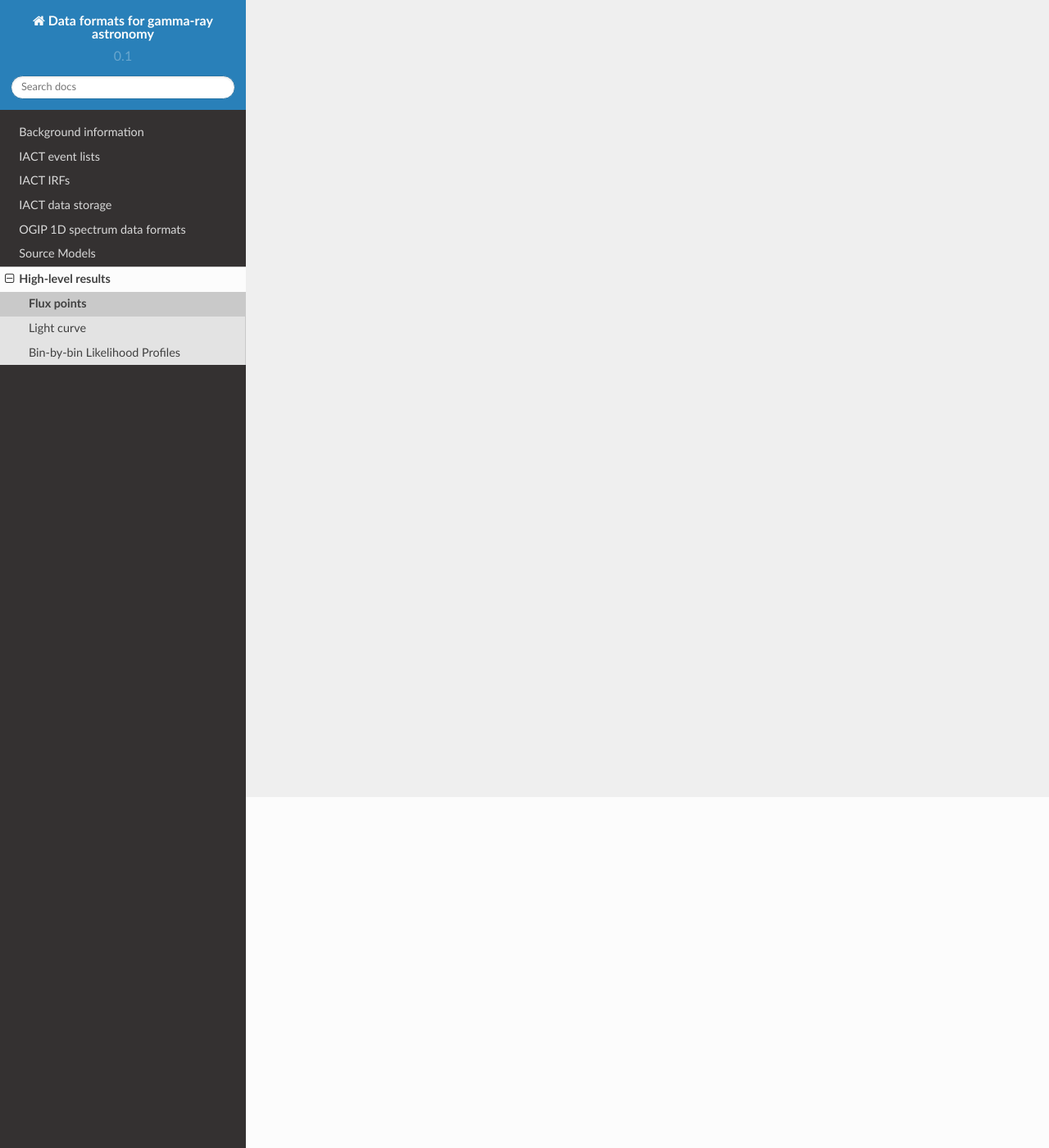
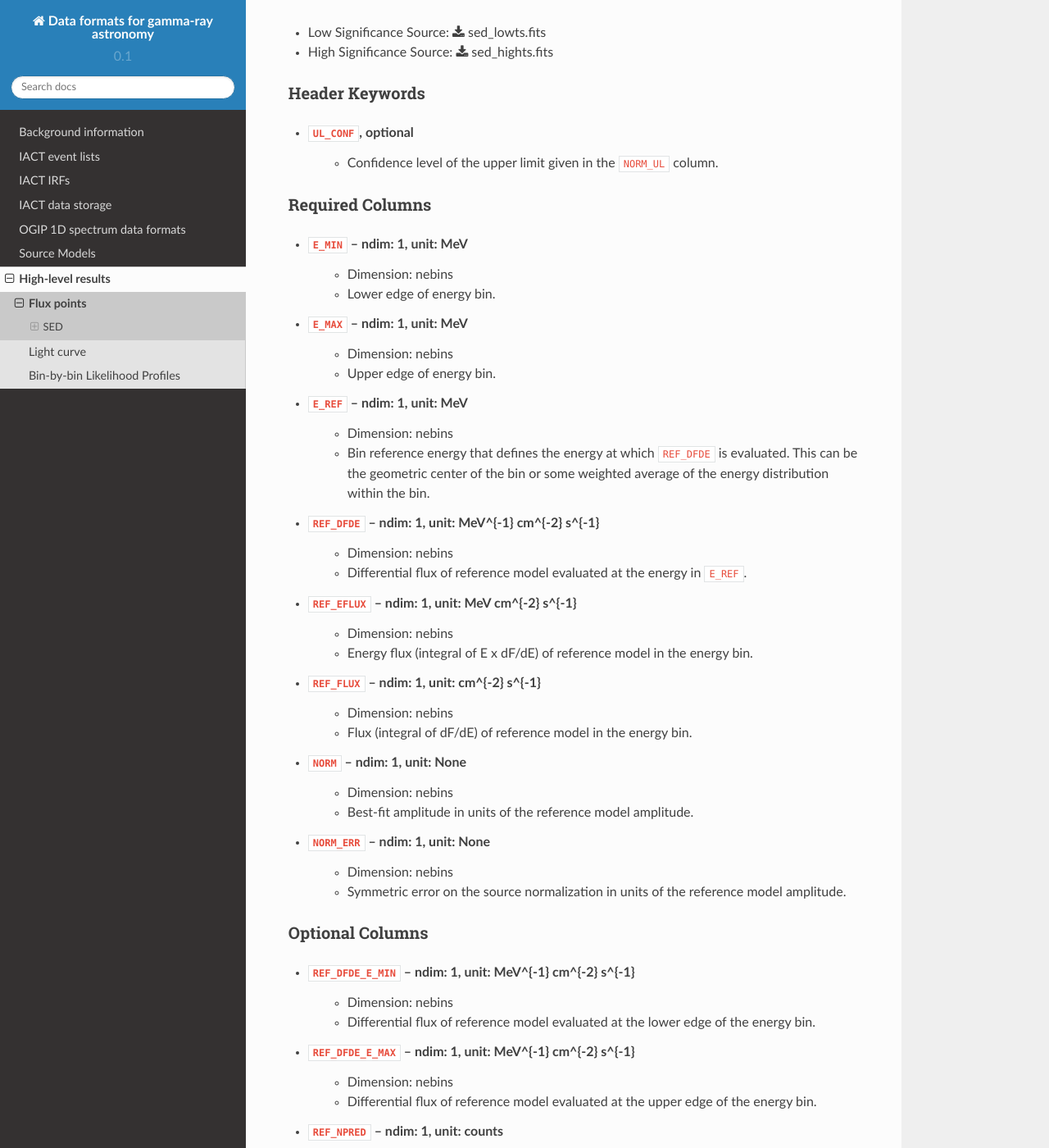
Before and after one commit to open-gamma-ray-astro/gamma-astro-data-formats, a Sphinx documentation site: the page built from source/results/flux_points/index.rst, in a window 1280 px wide and 1400 px high, scrolled down 428 px. Shown: the whole window at 82% size. Built offline with Sphinx 7.4.7 and the Read the Docs theme 2.0.0, drawn with Linux system fonts in a browser that asks for light colours; some of the changed text lies outside the part shown.

Commit message:
Adding proposal for flux point format.

```diff
--- a/source/results/flux_points/index.rst
+++ b/source/results/flux_points/index.rst
@@ -6,3 +6,87 @@ Flux points
 ===========
 
 TODO. See https://github.com/open-gamma-ray-astro/gamma-astro-data-formats/issues/6
+
+
+SED
+---
+
+This is a propsal for a flux point format that uses a subset of the
+columns from the :ref:`likelihood_sed` format.  The SED is stored in a
+BINTABLE with one row per energy bin (*nebins*).  The format itself
+does not define a specific set of units but units are provided in the
+list below to indicate the dimensionality of each column.  Because the
+SED occupies a single HDU multiple SEDs could be written to a single
+file with some identifier used as the HDU name.
+
+Sample FITS files:
+
+* Low Significance Source: :download:`sed_lowts.fits`
+* High Significance Source: :download:`sed_hights.fits`
+
+Header Keywords
+~~~~~~~~~~~~~~~
+
+* ``UL_CONF``, **optional**
+    * Confidence level of the upper limit given in the ``NORM_UL`` column.
+
+Required Columns
+~~~~~~~~~~~~~~~~
+
+* ``E_MIN`` -- ndim: 1, unit: MeV
+    * Dimension: nebins
+    * Lower edge of energy bin.
+* ``E_MAX`` -- ndim: 1, unit: MeV
+    * Dimension: nebins
+    * Upper edge of energy bin.
+* ``E_REF`` -- ndim: 1, unit: MeV
+    * Dimension: nebins
+    * Bin reference energy that defines the energy at which
+      ``REF_DFDE`` is evaluated.  This can be the geometric center of
+      the bin or some weighted average of the energy distribution
+      within the bin.
+* ``REF_DFDE`` -- ndim: 1, unit: MeV^{-1} cm^{-2} s^{-1}
+    * Dimension: nebins
+    * Differential flux of reference model evaluated at the energy in ``E_REF``.
+* ``REF_EFLUX`` -- ndim: 1, unit: MeV cm^{-2} s^{-1}
+    * Dimension: nebins
+    * Energy flux (integral of E x dF/dE) of reference model in the energy bin.
+* ``REF_FLUX`` -- ndim: 1, unit: cm^{-2} s^{-1}
+    * Dimension: nebins
+    * Flux (integral of dF/dE) of reference model in the energy bin.
+* ``NORM`` -- ndim: 1, unit: None
+    * Dimension: nebins
+    * Best-fit amplitude in units of the reference model amplitude.
+* ``NORM_ERR`` -- ndim: 1, unit: None
+    * Dimension: nebins
+    * Symmetric error on the source normalization in units of the reference model amplitude.
+
+
+Optional Columns
+~~~~~~~~~~~~~~~~
+
+* ``REF_DFDE_E_MIN`` -- ndim: 1, unit: MeV^{-1} cm^{-2} s^{-1}
+    * Dimension: nebins
+    * Differential flux of reference model evaluated at the lower edge
+      of the energy bin.
+* ``REF_DFDE_E_MAX`` -- ndim: 1, unit: MeV^{-1} cm^{-2} s^{-1}
+    * Dimension: nebins
+    * Differential flux of reference model evaluated at the upper edge
+      of the energy bin.
+* ``REF_NPRED`` -- ndim: 1, unit: counts
+    * Dimension: nebins
+    * Number of predicted counts of reference model.
+* ``NORM_ERRP`` -- ndim: 1, unit: None
+    * Dimension: nebins
+    * Positive error on the source normalization in units of the reference model amplitude.
+* ``NORM_ERRN`` -- ndim: 1, unit: None
+    * Dimension: nebins
+    * Negative error on the source normalization in units of the
+      reference model amplitude.  A negative or NaN value indicates
+      that the negative error is undefined.
+* ``NORM_UL`` -- ndim: 1, unit: None
+    * Dimension: nebins
+    * Upper limit on the source normalization in units of the reference model amplitude.
+* ``TS`` -- ndim: 1, unit: counts
+    * Dimension: nebins
+    * Source test statistic as a function of energy bin.
```
Also changed, not shown: 2 other files.
